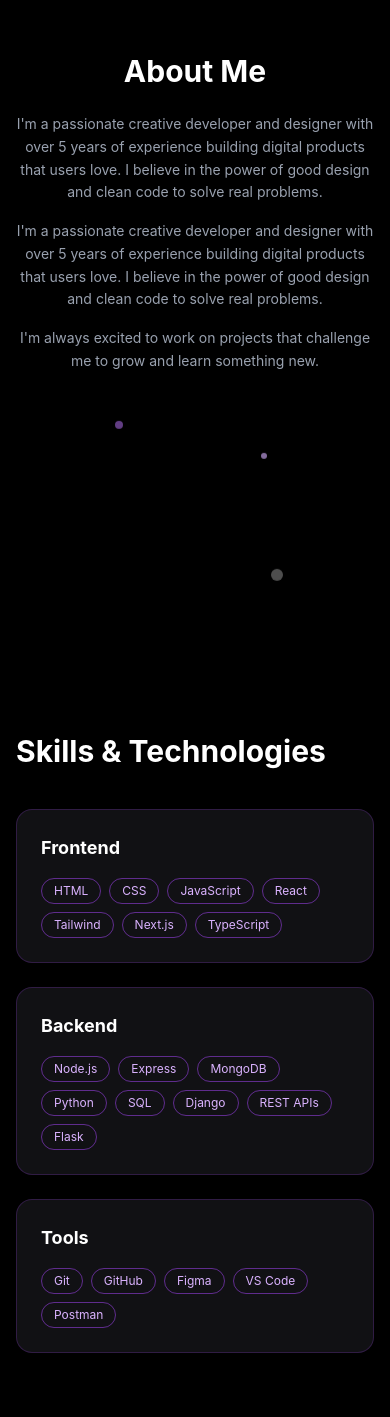
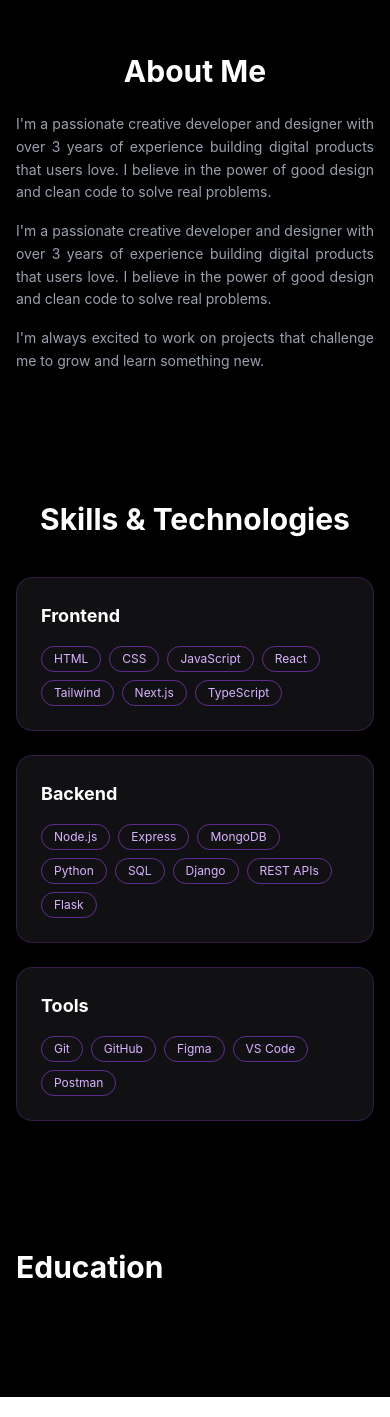
Before and after one commit to jerryjohnsoffl/portfolio, a React app: page / in a window 390 px wide. Shown: the part 855-2272 px from the top of the page. Built offline with nearby package versions, Linux system fonts and the light colour scheme; the HTML template or start-up script is replaced by a standard one.

Commit message:
ui updated

```diff
--- a/src/About/About.jsx
+++ b/src/About/About.jsx
@@ -7,18 +7,18 @@ const About = () => {
     className="scroll-mt-24 px-4 sm:px-6 py-16 sm:py-24 max-w-6xl mx-auto"
     >
         <div className="flex flex-col md:flex-row items-center gap-10 md:gap-16">
-            <div className="flex-1 text-center md:text-left opacity-0 animate-fade-up">
-                <h2 className="text-3xl sm:text-4xl font-bold text-white mb-6">
+            <div className="flex-1 text-justify md:text-left opacity-0 animate-fade-up">
+                <h2 className="text-3xl text-center md:text-left sm:text-4xl font-bold text-white mb-6">
                     About Me
                 </h2>
                 <p className="text-gray-400 text-sm sm:text-base leading-relaxed mb-4">
-                    I'm a passionate creative developer and designer with over 5
+                    I'm a passionate creative developer and designer with over 3
                     years of experience building digital products that users love. I
                     believe in the power of good design and clean code to solve real
                     problems.
                 </p>
                 <p className="text-gray-400 text-sm sm:text-base leading-relaxed mb-4">
-                    I'm a passionate creative developer and designer with over 5
+                    I'm a passionate creative developer and designer with over 3
                     years of experience building digital products that users love. I
                     believe in the power of good design and clean code to solve real
                     problems.
@@ -28,7 +28,7 @@ const About = () => {
                     and learn something new.
                 </p>
             </div>
-            <div className="flex-1 flex items-center justify-center opacity-0 animate-fade-up [animation-delay:0.2s]">
+            <div className="flex-1 hidden md:flex items-center justify-center opacity-0 animate-fade-up [animation-delay:0.2s]">
                 <div className="relative w-48 h-48 sm:w-64 sm:h-64 flex items-center justify-center">
                     <span className="absolute top-2 left-4 w-2 h-2 bg-purple-400 rounded-full opacity-50 animate-float"></span>
                     <span className="absolute bottom-6 right-2 w-3 h-3 bg-white rounded-full opacity-30 animate-float [animation-delay:0.5s]"></span>
--- a/src/App.jsx
+++ b/src/App.jsx
@@ -7,6 +7,7 @@ import Navbar from './components/Navbar'
 import Hero from './Hero/Hero'
 import About from './About/About'
 import Skills from './Skills/Skills'
+import Education from './Education/Education'
 
 function App() {
   const [count, setCount] = useState(0)
@@ -18,6 +19,7 @@ function App() {
         <Hero />
         <About />
         <Skills />
+        <Education />
       </div>
     </>
   )
--- /dev/null
+++ b/src/Education/Education.jsx
@@ -0,0 +1,25 @@
+import React from 'react'
+
+const EducationData = [
+    {
+        institution: 'APJ Abdul Kalam Technological University',
+        degree: 'B.Tech in Artificial Intelligence and Machine Learning',
+        duration: '2023 - 2027',
+        description: 'Studied various programming languages and software engineering principles.'
+    }
+]
+
+const Education = () => {
+  return (
+    <section
+    id="education"
+    className="scroll-mt-24 px-4 sm:px-6 py-16 sm:py-24 max-w-6xl mx-auto"
+    >
+        <h2 className="text-3xl sm:text-4xl font-bold text-white mb-12 opacity-0 animate-fade-up">
+            Education
+        </h2>
+    </section>
+  )
+}
+
+export default Education
--- a/src/Skills/Skills.jsx
+++ b/src/Skills/Skills.jsx
@@ -21,7 +21,7 @@ const Skills = () => {
     id="skills"
     className="scroll-mt-24 px-4 sm:px-6 py-16 sm:py-24 max-w-6xl mx-auto"
     >
-        <h2 className="text-3xl sm:text-4xl font-bold text-white mb-10 opacity-0 animate-fade-up">
+        <h2 className="text-3xl text-center sm:text-4xl md:text-left font-bold text-white mb-10 opacity-0 animate-fade-up">
             Skills & Technologies
         </h2>
         <div className="grid grid-cols-1 sm:grid-cols-2 md:grid-cols-3 gap-6">
```
